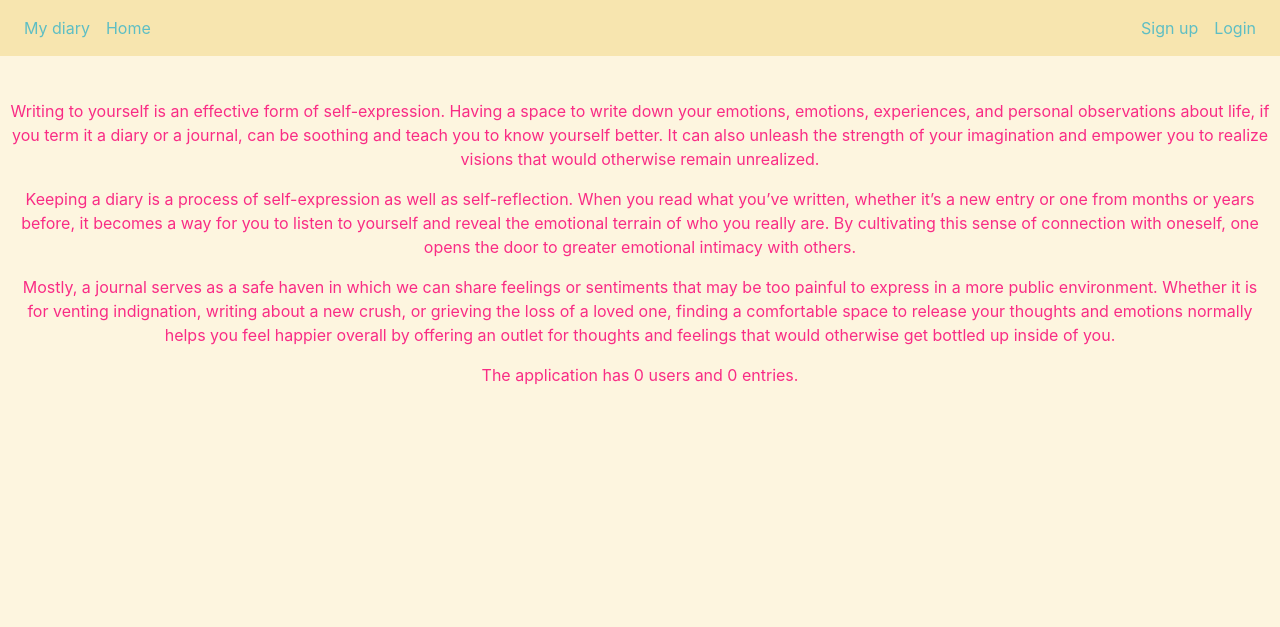
After one commit to RalitsaTerzieva/my-diary, a Django app: page /about in a window 1280 px wide. The commit adds this page. Shown: the top 627 px of the page. Run offline with Django 4.2, Linux system fonts and the light colour scheme; data that the repository does not hold is empty; some libraries are stand-ins or nearby versions.

Commit message:
Add about page

```diff
--- a/diary/urls.py
+++ b/diary/urls.py
@@ -16,11 +16,12 @@ Including another URLconf
 from django.conf import settings
 from django.contrib import admin
 from django.urls import path, include
-from diary.views import IndexView
+from diary.views import AboutView, IndexView
 from django.conf.urls.static import static
 
 urlpatterns = [
     path('admin/', admin.site.urls),
+    path('about', AboutView.as_view(), name="about"),
     path('entries/', include('entries.urls')),
     path("", IndexView.as_view(), name="index"),
     path('accounts/', include('django.contrib.auth.urls')),
--- a/diary/views.py
+++ b/diary/views.py
@@ -1,5 +1,19 @@
+from django.shortcuts import render
 from django.views.generic import TemplateView
+from django.contrib.auth.models import User
+from entries.models import Entry
 
 
 class IndexView(TemplateView):
     template_name = "index.html"
+
+class AboutView(TemplateView):
+    template_name = "about.html"
+
+    def get_context_data(self):
+        context = {
+            "users_count": User.objects.all().count(),
+            "entries_count": Entry.objects.all().count(),
+        }
+
+        return context
--- a/static/css/base.css
+++ b/static/css/base.css
@@ -22,6 +22,12 @@ header, footer {
 
 footer {
     color: #5EBEC4;
+}
+
+div .about {
+    margin-top: 35px;
+    margin-right: 10px;
+    margin-left: 10px;
 }
 
 .main-container {
--- /dev/null
+++ b/templates/about.html
@@ -0,0 +1,10 @@
+{% extends "base.html" %}
+
+{% block content %}
+    <div class="about">
+        <p>Writing to yourself is an effective form of self-expression. Having a space to write down your emotions, emotions, experiences, and personal observations about life, if you term it a diary or a journal, can be soothing and teach you to know yourself better. It can also unleash the strength of your imagination and empower you to realize visions that would otherwise remain unrealized.</p>
+        <p>Keeping a diary is a process of self-expression as well as self-reflection. When you read what you’ve written, whether it’s a new entry or one from months or years before, it becomes a way for you to listen to yourself and reveal the emotional terrain of who you really are. By cultivating this sense of connection with oneself, one opens the door to greater emotional intimacy with others.</p>
+        <p>Mostly, a journal serves as a safe haven in which we can share feelings or sentiments that may be too painful to express in a more public environment. Whether it is for venting indignation, writing about a new crush, or grieving the loss of a loved one, finding a comfortable space to release your thoughts and emotions normally helps you feel happier overall by offering an outlet for thoughts and feelings that would otherwise get bottled up inside of you.</p>
+        <p>The application has {{ users_count }} users and {{entries_count}} entries.</p>
+    </div>
+{% endblock%}
```
